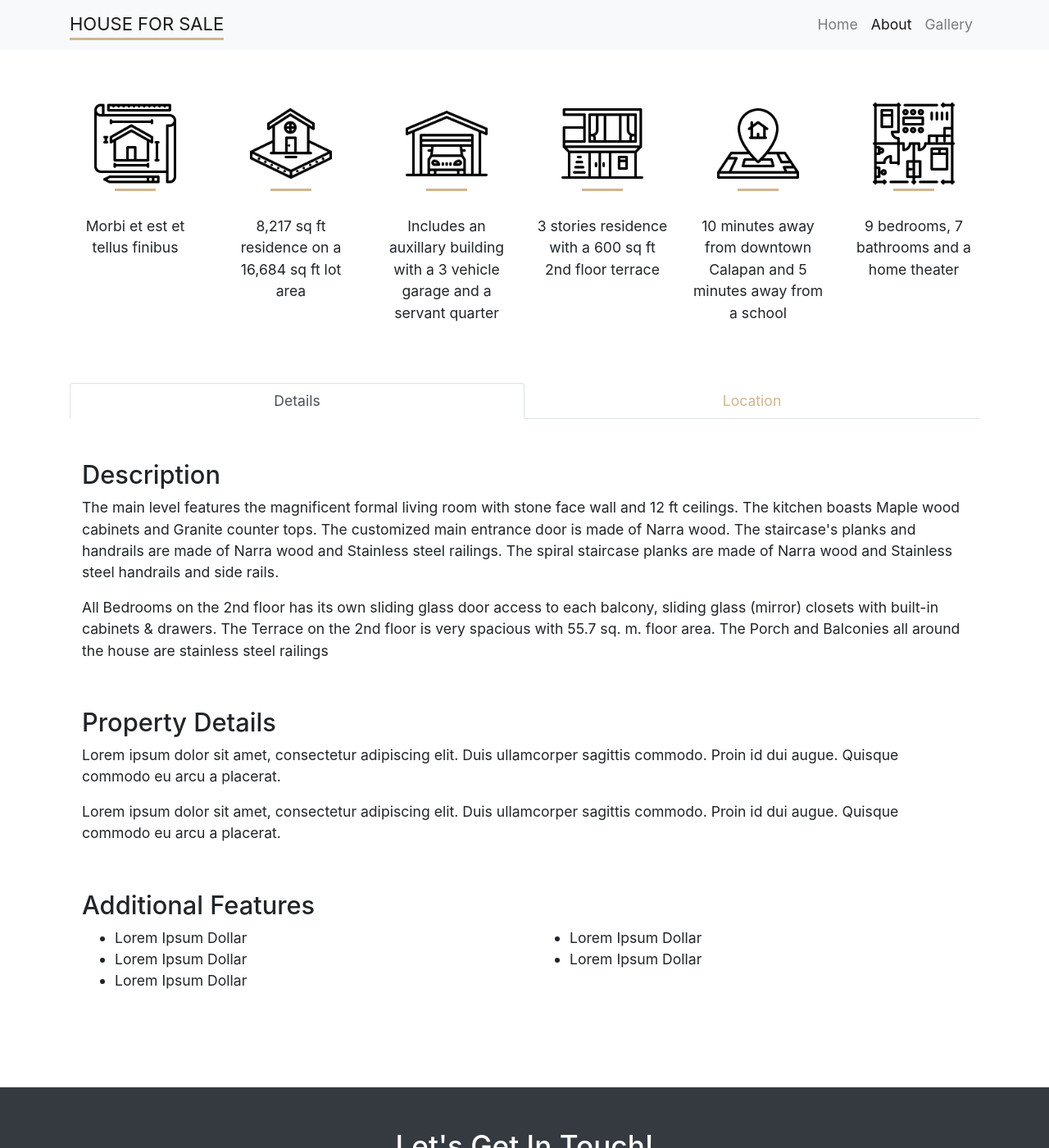
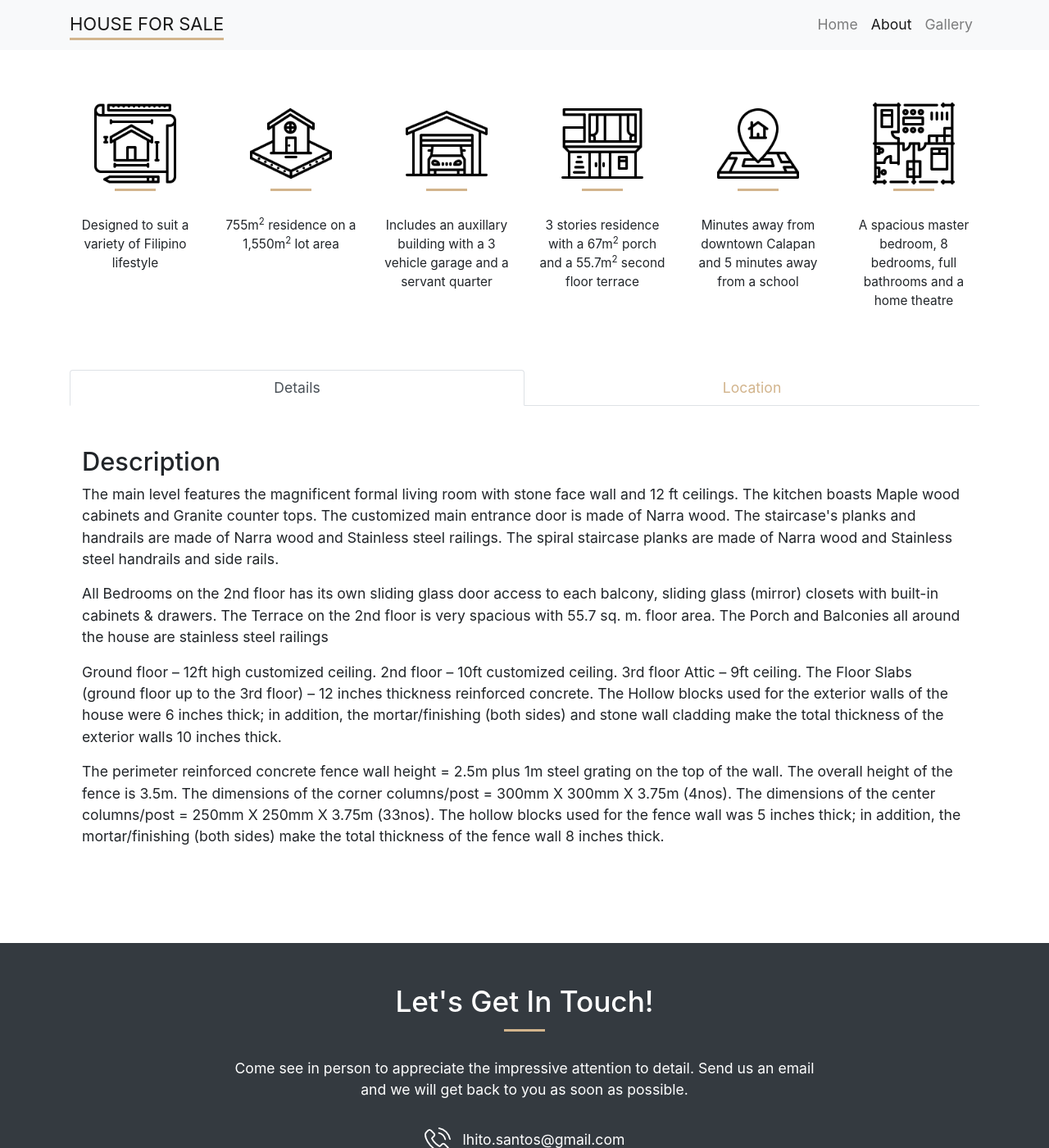
Before and after one commit to carlcastello/john-static-website, a Jekyll site: the page built from content/about.html, in a window 1280 px wide and 1400 px high. Shown: the whole window at 82% size. Built offline with Jekyll 4.4.1, drawn with Linux system fonts in a browser that asks for light colours; comment, search, counter and statistics services are not loaded; some of the changed text lies outside the part shown.

Commit message:
Add more text

```diff
--- a/_data/about_features.yml
+++ b/_data/about_features.yml
@@ -1,17 +1,17 @@
 - image_url: 'assets/images/about_panels/blueprint.png'
-  description: 'Morbi et est et tellus finibus'
+  description: 'Designed to suit a variety of Filipino lifestyle'
 
 - image_url: 'assets/images/about_panels/floor-area.png'
-  description: '8,217 sq ft residence on a 16,684 sq ft lot area'
+  description: '755m<sup>2</sup> residence on a 1,550m<sup>2</sup> lot area'
 
 - image_url: 'assets/images/about_panels/garage.png'
   description: 'Includes an auxillary building with a 3 vehicle garage and a servant quarter'
 
 - image_url: 'assets/images/about_panels/house.png'
-  description: '3 stories residence with a 600 sq ft 2nd floor terrace'
+  description: '3 stories residence with a 67m<sup>2</sup> porch and a 55.7m<sup>2</sup> second floor terrace'
 
 - image_url: 'assets/images/about_panels/location.png'
-  description: '10 minutes away from downtown Calapan and 5 minutes away from a school'
+  description: 'Minutes away from downtown Calapan and 5 minutes away from a school'
 
 - image_url: 'assets/images/about_panels/room.png'
-  description: '9 bedrooms, 7 bathrooms and a home theater'
+  description: 'A spacious master bedroom, 8 bedrooms, full bathrooms and a home theatre'
--- a/_includes/footer.html
+++ b/_includes/footer.html
@@ -9,9 +9,8 @@
     <div class="row justify-content-center">
         <div class="col-lg-8 my-3">
           <p class="text-center">
-            Maecenas congue dui at dui blandit auctor.
-            Vestibulum commodo vulputate augue vitae tempor. Quisque ipsum odio,
-            lobortis non erat nec, egestas luctus diam.
+            Come see in person to appreciate the impressive attention to detail.
+            Send us an email and we will get back to you as soon as possible.
           </p>
         </div>
       </div>
--- a/assets/sass/john-static-website/_panels.scss
+++ b/assets/sass/john-static-website/_panels.scss
@@ -11,6 +11,11 @@
 }
 
 #about-feature {
+  .panel {
+    p {
+      font-size: $font-size-sm
+    }
+  }
   .panel-image {
     max-width: 100px;
   };
--- a/content/about.html
+++ b/content/about.html
@@ -48,51 +48,22 @@ permalink: /about
                     2nd floor is very spacious with 55.7 sq. m. floor area. The Porch and Balconies all
                     around the house are stainless steel railings
                   </p>
+                  <p>
+                    Ground floor – 12ft high customized ceiling. 2nd floor – 10ft customized ceiling.
+                    3rd floor Attic – 9ft ceiling. The Floor Slabs (ground floor up to the 3rd floor) – 12 inches thickness
+                    reinforced concrete. The Hollow blocks used for the exterior walls of the house were 6 inches thick;
+                    in addition, the mortar/finishing (both sides) and stone wall cladding make the total thickness
+                    of the exterior walls 10 inches thick.
+                  </p>
+                  <p>
+                    The perimeter reinforced concrete fence wall height = 2.5m plus 1m steel grating on the top of the wall.
+                    The overall height of the fence is 3.5m. The dimensions of the corner columns/post = 300mm X 300mm X 3.75m (4nos).
+                    The dimensions of the center columns/post = 250mm X 250mm X 3.75m (33nos). The hollow blocks used for the fence
+                    wall was 5 inches thick; in addition, the mortar/finishing (both sides) make the total thickness of the fence wall
+                    8 inches thick.
+                  </p>
                 </div>
               </div>
-              <div class="row margin-top-lg">
-                <div class="col-sm-12">
-                  <h3>
-                    Property Details
-                  </h3>
-                </div>
-                <div class="col-sm-12">
-                  <p>
-                    Lorem ipsum dolor sit amet, consectetur adipiscing elit.
-                    Duis ullamcorper sagittis commodo. Proin id dui augue.
-                    Quisque commodo eu arcu a placerat.
-                  </p>
-                  <p>
-                      Lorem ipsum dolor sit amet, consectetur adipiscing elit.
-                      Duis ullamcorper sagittis commodo. Proin id dui augue.
-                      Quisque commodo eu arcu a placerat.
-                    </p>
-                </div>
-              </div>
-              <div class="row margin-top-lg">
-                  <div class="col-sm-12">
-                    <h3>
-                      Additional Features
-                    </h3>
-                  </div>
-                  <div class="col-sm-12">
-                    <div class="row">
-                      <div class="col-md-6">
-                        <ul>
-                          <li>Lorem Ipsum Dollar</li>
-                          <li>Lorem Ipsum Dollar</li>
-                          <li>Lorem Ipsum Dollar</li>
-                        </ul>
-                      </div>
-                      <div class="col-md-6">
-                        <ul>
-                          <li>Lorem Ipsum Dollar</li>
-                          <li>Lorem Ipsum Dollar</li>
-                        </ul>
-                      </div>
-                    </div>
-                  </div>
-                </div>
             </section>
           </div>
           <div class="tab-pane container fade" id="location">
```
